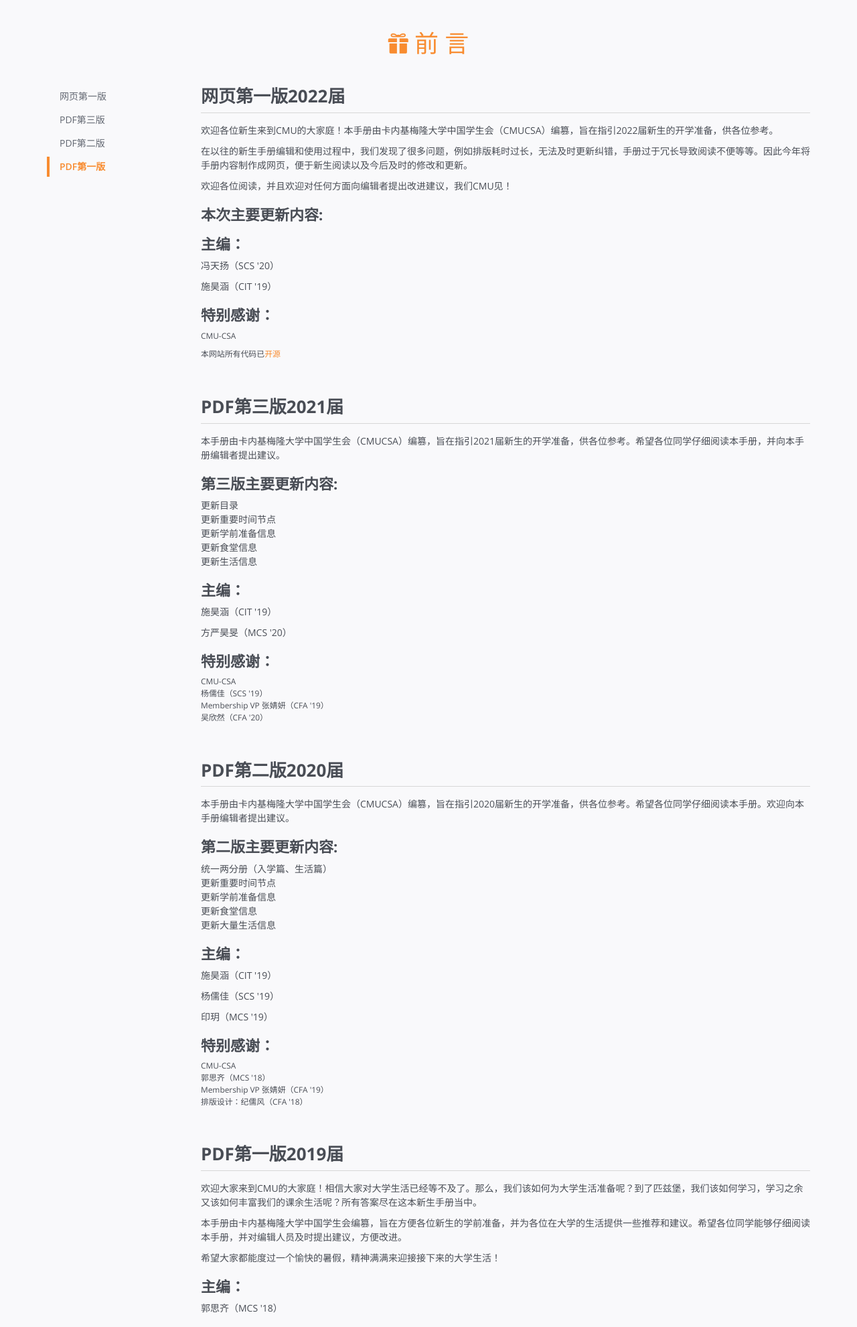
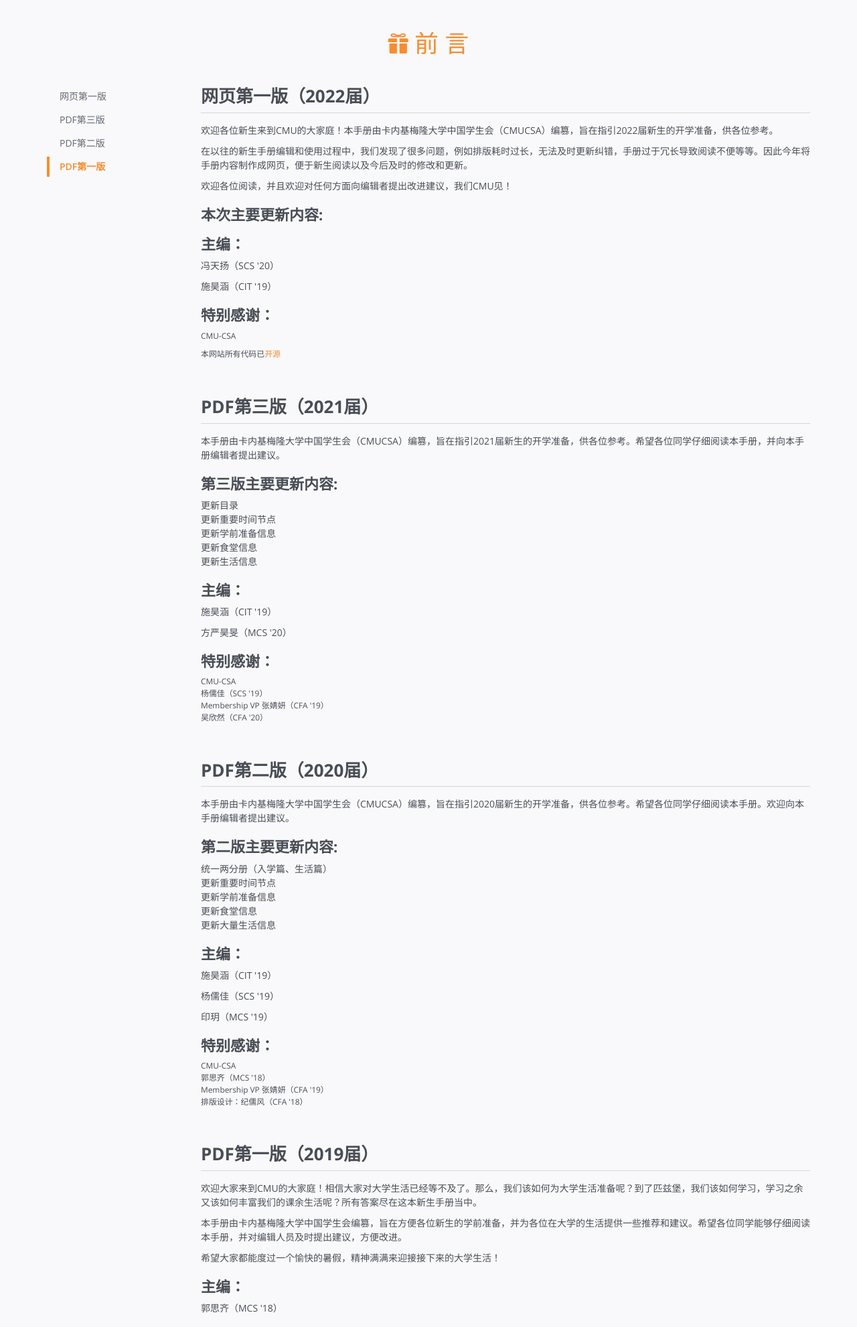
Before and after one commit to haohanshi/Freshman-Prepare-Guide, a Django app: page /guide/preface in a window 1280 px wide. Shown: the part 126-2108 px from the top of the page at 67% size. Run offline with Django 3.2, Linux system fonts and the light colour scheme; some libraries are stand-ins or nearby versions.

Commit message:
fix title

```diff
--- a/guide/templates/guide/preface.html
+++ b/guide/templates/guide/preface.html
@@ -42,7 +42,7 @@
                     <div class="doc-content">
                         <div class="content-inner">
                             <section id="web_first" class="doc-section">
-                                <h2 class="section-title">网页第一版2022届</h2>
+                                <h2 class="section-title">网页第一版（2022届）</h2>
                                 <div class="section-block">
                                     <div>
                                         <p>欢迎各位新生来到CMU的大家庭！本手册由卡内基梅隆大学中国学生会（CMUCSA）编篡，旨在指引2022届新生的开学准备，供各位参考。</p>
@@ -62,7 +62,7 @@
 
                             </section><!--//doc-section-->
                             <section id="pdf_third" class="doc-section">
-                                <h2 class="section-title">PDF第三版2021届</h2>
+                                <h2 class="section-title">PDF第三版（2021届）</h2>
                                 <div class="section-block">
                                     <div>
                                         <p>本手册由卡内基梅隆大学中国学生会（CMUCSA）编篡，旨在指引2021届新生的开学准备，供各位参考。希望各位同学仔细阅读本手册，并向本手册编辑者提出建议。</p>
@@ -77,7 +77,7 @@
                                 </div><!--//section-block-->
                             </section><!--//doc-section-->
                             <section id="pdf_second" class="doc-section">
-                                <h2 class="section-title">PDF第二版2020届</h2>
+                                <h2 class="section-title">PDF第二版（2020届）</h2>
                                 <div class="section-block">
                                     <div>
                                         <p>本手册由卡内基梅隆大学中国学生会（CMUCSA）编篡，旨在指引2020届新生的开学准备，供各位参考。希望各位同学仔细阅读本手册。欢迎向本手册编辑者提出建议。</p>
@@ -93,7 +93,7 @@
                                 </div>
                             </section>
                             <section id="pdf_first" class="doc-section">
-                                <h2 class="section-title">PDF第一版2019届</h2>
+                                <h2 class="section-title">PDF第一版（2019届）</h2>
                                 <div class="section-block">
                                     <div>
                                         <p>欢迎大家来到CMU的大家庭！相信大家对大学生活已经等不及了。那么，我们该如何为大学生活准备呢？到了匹兹堡，我们该如何学习，学习之余又该如何丰富我们的课余生活呢？所有答案尽在这本新生手册当中。</p>
```
